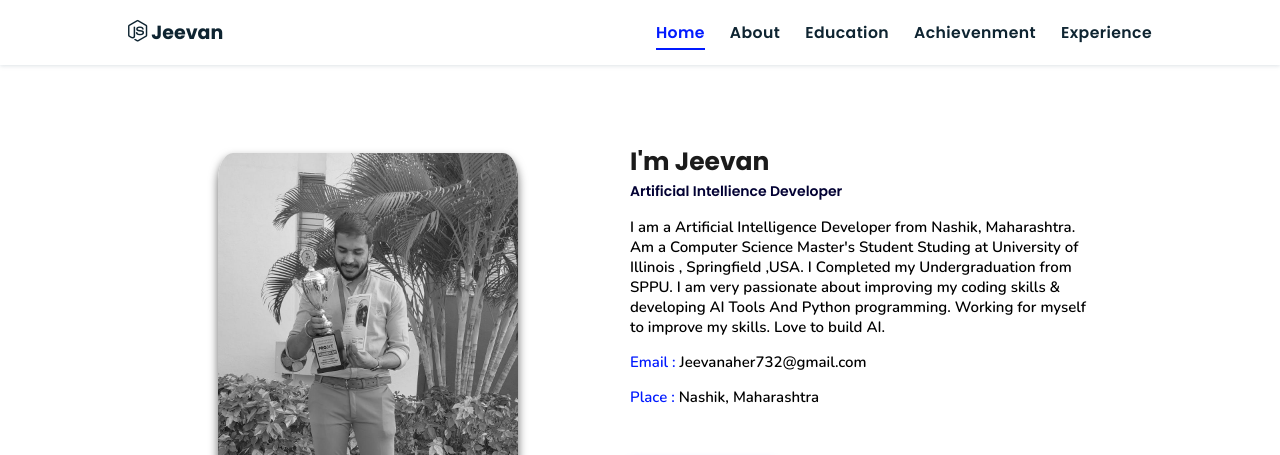
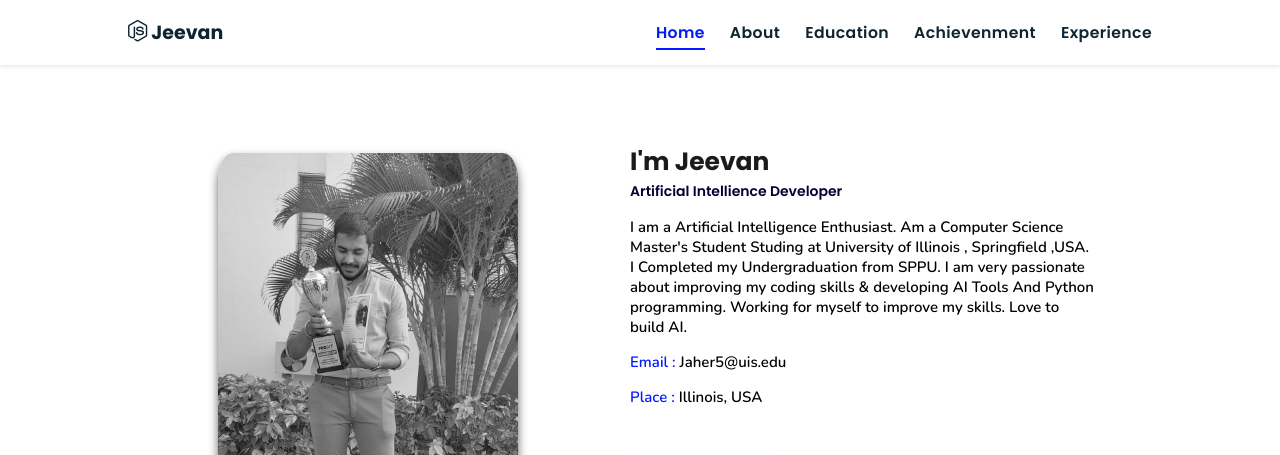
Before and after one commit to whitedevil7321/Portfolio, a plain HTML site: page index.html in a window 1280 px wide. Both pictures are taken after a click on the link "About Me". Shown: the part 800-1255 px from the top of the page. Drawn offline with nearby package versions, Linux system fonts and the light colour scheme; no server answers; animation ran at ten frames a second.

Commit message:
Update index.html

```diff
--- a/index.html
+++ b/index.html
@@ -80,7 +80,7 @@
         <h3>I'm Jeevan</h3>
         <span class="tag">Artificial Intellience Developer</span>
 
-        <p>I am a Artificial Intelligence Developer from Nashik, Maharashtra.
+        <p>I am a Artificial Intelligence Enthusiast.
           Am a Computer Science Master's Student Studing at University of Illinois , Springfield ,USA.
           I Completed my Undergraduation from SPPU.
           I am very passionate about improving my coding skills & developing AI Tools And Python programming.
@@ -93,13 +93,13 @@
               <p><span> phone : </span> +91 XXX-XXX-XXXX</p>
             </div> -->
             <div class="box">
-              <p><span> email : </span> Jeevanaher732@gmail.com</p>
-              <p><span> place : </span> Nashik, Maharashtra</p>
+              <p><span> email : </span> Jaher5@uis.edu</p>
+              <p><span> place : </span> Illinois, USA</p>
             </div>
         </div>
 
         <div class="resumebtn">
-            <a href="https://drive.google.com/file/d/17ji9Jw9N7iaZELH3h0VIu_H7WYXcfg01/view?usp=sharing" target="_blank" class="btn"><span>Resume</span>
+            <a href="https://drive.google.com/file/d/1vSmt8pVB4GAGO9wso-_YNUEncD__zdU1/view?usp=sharing" target="_blank" class="btn"><span>Resume</span>
                 <i class="fas fa-chevron-right"></i>
             </a>
         </div>
```
